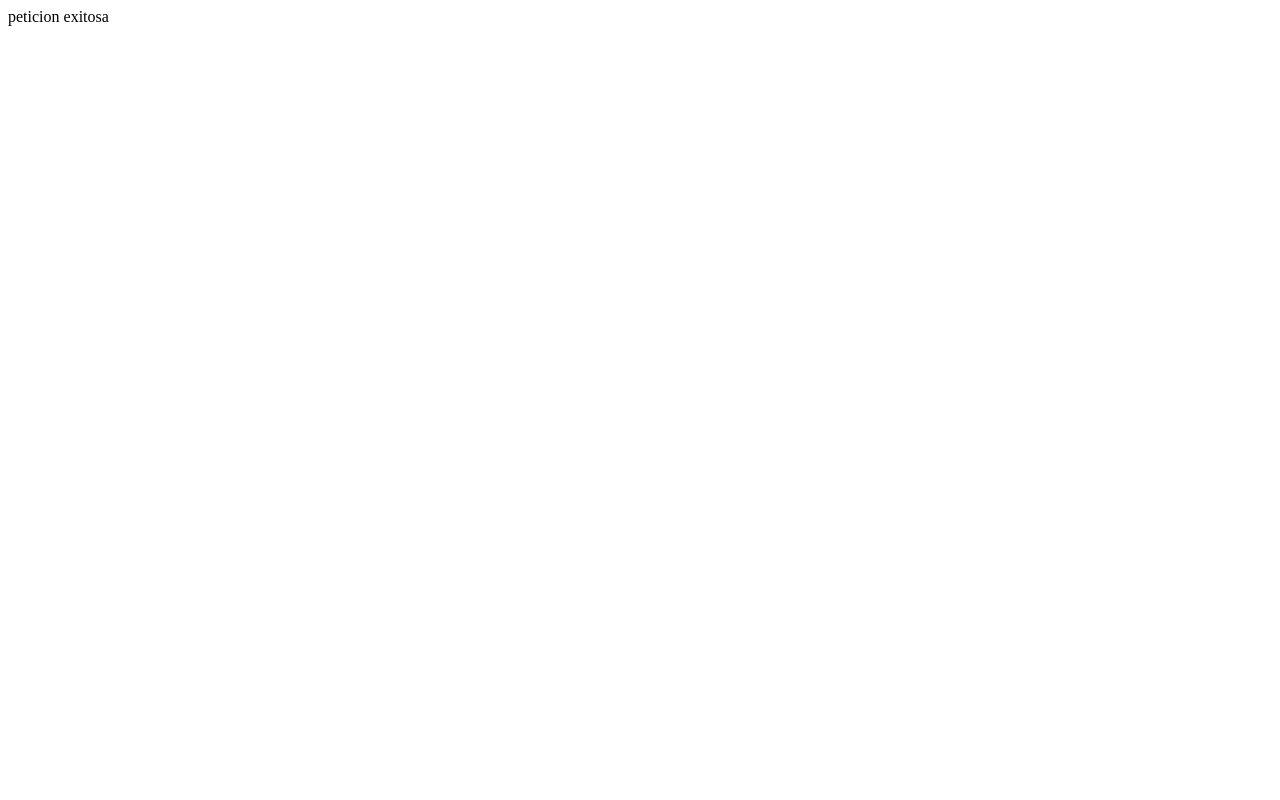
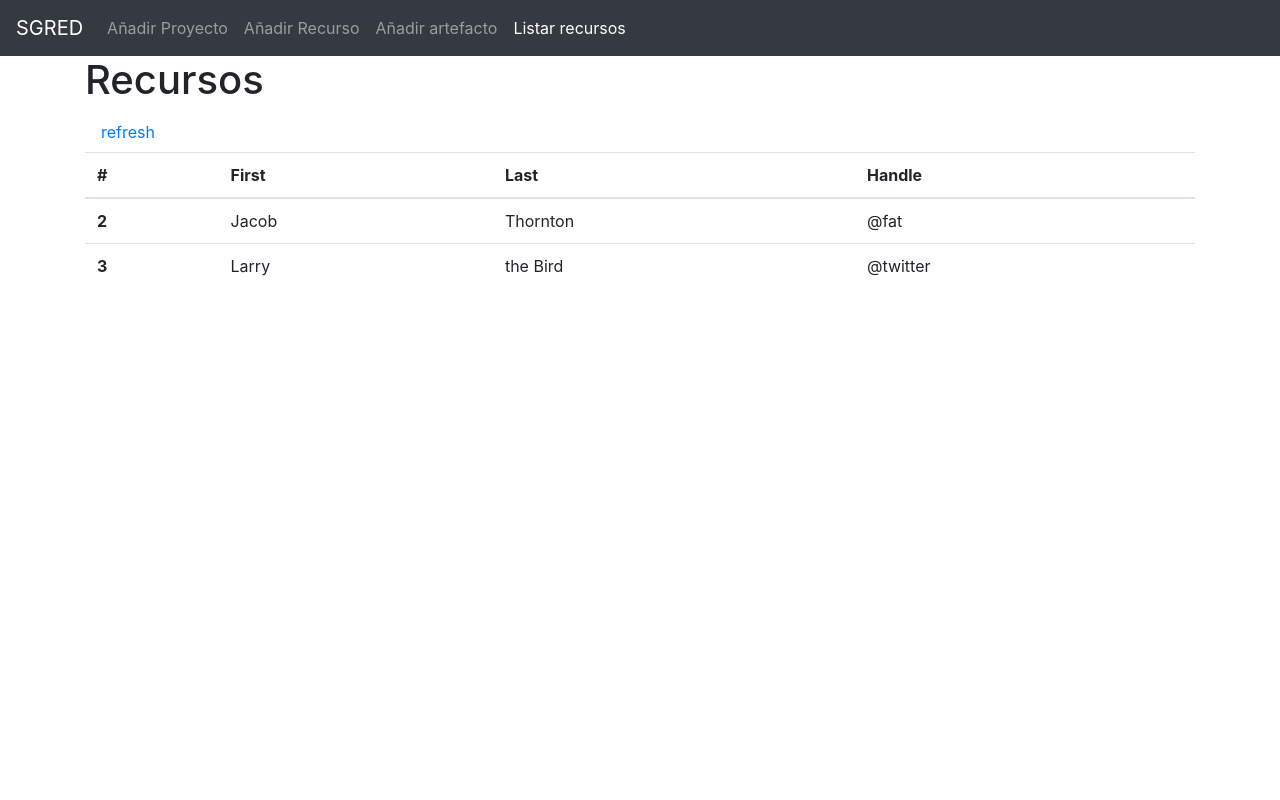
Before and after one commit to agilesg4/PryFinalAgiles20182, a Django app: page /polls/resources/ in a window 1280 px wide. Before the commit the page is almost empty. Run offline with Django 3.2, Linux system fonts and the light colour scheme; data that the repository does not hold is empty; some libraries are stand-ins or nearby versions.

Commit message:
Listar recursos V0.1

```diff
--- a/SGRED_HG/polls/templates/polls/listRecurso.html
+++ b/SGRED_HG/polls/templates/polls/listRecurso.html
@@ -59,6 +59,7 @@
 
 <div class="container" id="tiposList">
     <h1>Recursos</h1>
+    <a class="nav-link active" href="{% url 'listRecurso' %}">refresh</a>
     <table class="table">
         <thead>
             <tr>
--- a/SGRED_HG/polls/urls.py
+++ b/SGRED_HG/polls/urls.py
@@ -4,7 +4,7 @@ from . import views
 urlpatterns = [
     url(r'^$', views.index, name='index'),
     url(r'^api/recurso/listByTipo$', views.apiRecursoListByTipo, name='apiRecursoListByTipo'),
-    url(r'^recurso/list$', views.listRecurso, name='listRecurso'),
+    url(r'^recurso/list$', views.listResources, name='listRecurso'),
     url(r'^resources/$', views.listResources, name='listResources'),
     url(r'^add_Proyecto/$', views.add_Proyecto, name='add_Proyecto'),
     url(r'^recurso/$', views.addRecurso, name='addRecurso'),
--- a/SGRED_HG/polls/views.py
+++ b/SGRED_HG/polls/views.py
@@ -69,13 +69,13 @@ def agregar_artefacto(request):
 
 def listResources(request):
     print 'inside get resources list'
-    return HttpResponse("peticion exitosa")
-    #lista_recursos = Recurso.objects.all().values('id_recurso', 'titulo', 'tipo')
-    #context = {'recursos': lista_recursos}
-    #return HttpResponse(json.dumps(list), content_type="application/json")
-    #return render_to_response(request, 'polls/listRecurso.html', context)
-    #return HttpResponse(json.dumps(list), content_type="application/json")
-    #return render_to_string('polls/listRecurso.html', test_list)
+    lista_recursos = Recurso.objects.all().values('id_recurso', 'titulo', 'tipo')
+    context = {'recursos': lista_recursos}
+    # return HttpResponse(json.dumps(list), content_type="application/json")
+    # return render_to_response(request, 'polls/listRecurso.html', context)
+    # return HttpResponse(json.dumps(list), content_type="application/json")
+    # return render_to_string('polls/listRecurso.html', test_list)
+    return render(request, 'polls/listRecurso.html', context)
 
 
 @csrf_exempt
```
